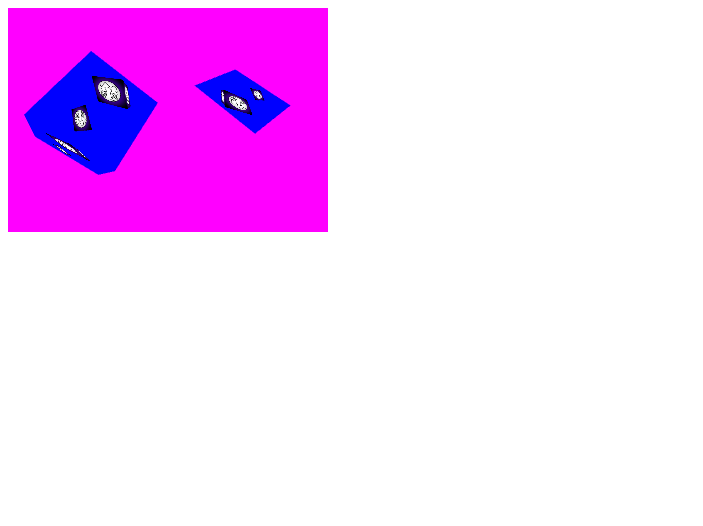
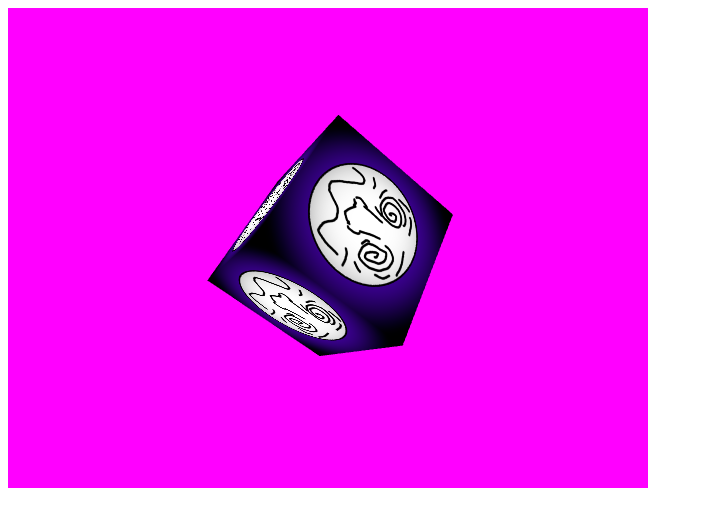
Before and after one commit to devon-artmeier/devon-webgl, a website built with webpack: page index.html in a window 1280 px wide. Shown: the whole page, without its empty margins (0-703 px from the left). Built offline with nearby package versions, Linux system fonts and the light colour scheme.

Commit message:
Expanded view

```diff
--- a/index.html
+++ b/index.html
@@ -1,7 +1,7 @@
 <!DOCTYPE html>
 <html>
 	<body>
-		<canvas id="test-canvas" width=320 height=224></canvas>
+		<canvas id="test-canvas" width=640 height=480></canvas>
 		<script src="dist/devon-webgl.js"></script>
 	</body>
 </html>
--- a/src/main.ts
+++ b/src/main.ts
@@ -42,7 +42,6 @@ void main(void)
 
 const gl = new WebGLInstance(document.getElementById("test-canvas") as HTMLCanvasElement);
 
-gl.setViewport(0, 0, 320, 224);
 gl.enableDepthTest();
 
 gl.createTexture("texture_test");
@@ -122,14 +121,15 @@ gl.setVAOBuffers("vao_cube", "vbo_cube", "ebo_cube");
 gl.createVAO("vao_square");
 gl.setVAOBuffers("vao_square", "vbo_square", "ebo_square");
 
-gl.createFBO("fbo", 320, 224);
+gl.createFBO("fbo", 256, 256);
 
 let ortho = gl.orthoMatrix(-160, 160, -112, 112, 0.1, 512);
-ortho = gl.perspectiveMatrix(60, 320, 224, 0.1, 1000);
 
 function render(time: number)
 {
 	gl.bindFBO("fbo");
+	gl.setViewport(0, 0, 256, 256);
+	ortho = gl.perspectiveMatrix(60, 256, 256, 0.1, 1000);
 
 	gl.clearScreen(Color.FromRGBA(0, 0, 1, 1));
 	gl.useShader("shader_main");
@@ -142,7 +142,7 @@ function render(time: number)
 	let x = Math.cos(gl.degToRad(time/4))*256;
 	let z = Math.sin(gl.degToRad(time/4))*256;
 
-	let view = gl.lookAtMatrix(new Vector3([x,z,256]), new Vector3([0,0,0]), new Vector3([0,1,0]));
+	let view = gl.lookAtMatrix(new Vector3([x,z,512]), new Vector3([0,0,0]), new Vector3([0,1,0]));
 
 	gl.setShaderUniformMatrix4fv("shader_main", "model", model.flat());
 	gl.setShaderUniformMatrix4fv("shader_main", "view", view.flat());
@@ -157,13 +157,15 @@ function render(time: number)
 	gl.drawVAO("vao_square");
 
 	gl.unbindFBO();
+	gl.setViewport(0, 0, 640, 480);
+	ortho = gl.perspectiveMatrix(60, 640, 480, 0.1, 1000);
 
 	gl.clearScreen(Color.FromRGBA(1, 0, 1, 1));
 	gl.useShader("shader_main");
-	gl.setActiveTextureFBO("fbo", 0);
+	gl.setActiveTexture("texture_test", 0);
 	gl.setShaderUniform1i("shader_main", "txt", 0);
 
-	model = gl.translateMatrix(-128, 0, 0);
+	model = gl.translateMatrix(0, 0, 0);
 	model = model.multiply(gl.rotateMatrix(gl.degToRad(time/25),gl.degToRad(time/25),gl.degToRad(time/25)));
 
 	x = Math.cos(gl.degToRad(time/4))*256;
@@ -177,12 +179,6 @@ function render(time: number)
 
 	gl.drawVAO("vao_cube");
 
-	model = gl.translateMatrix(128, 0, 0);
-	model = model.multiply(gl.rotateMatrix(0,0,gl.degToRad(time/10)));
-	gl.setShaderUniformMatrix4fv("shader_main", "model", model.flat());
-
-	gl.drawVAO("vao_square");
-
 	requestAnimationFrame(render);
 }
 
```
